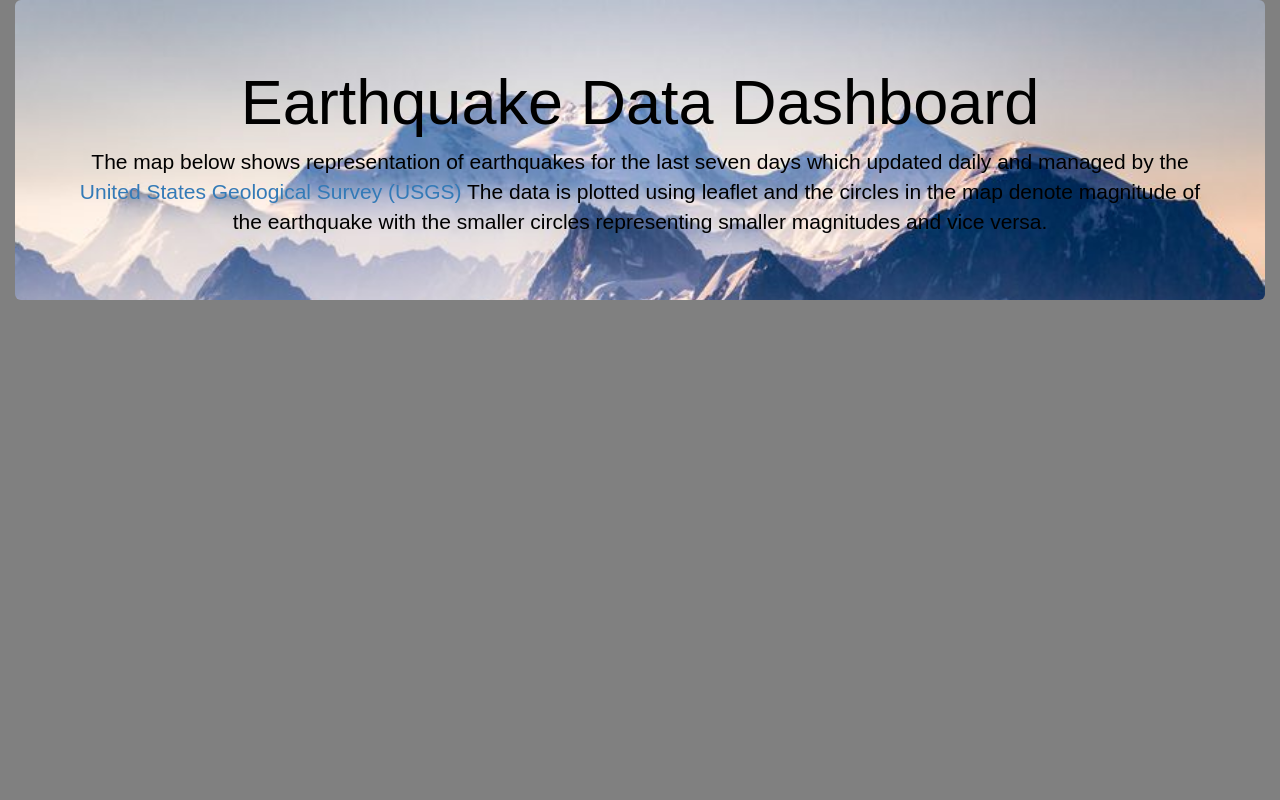
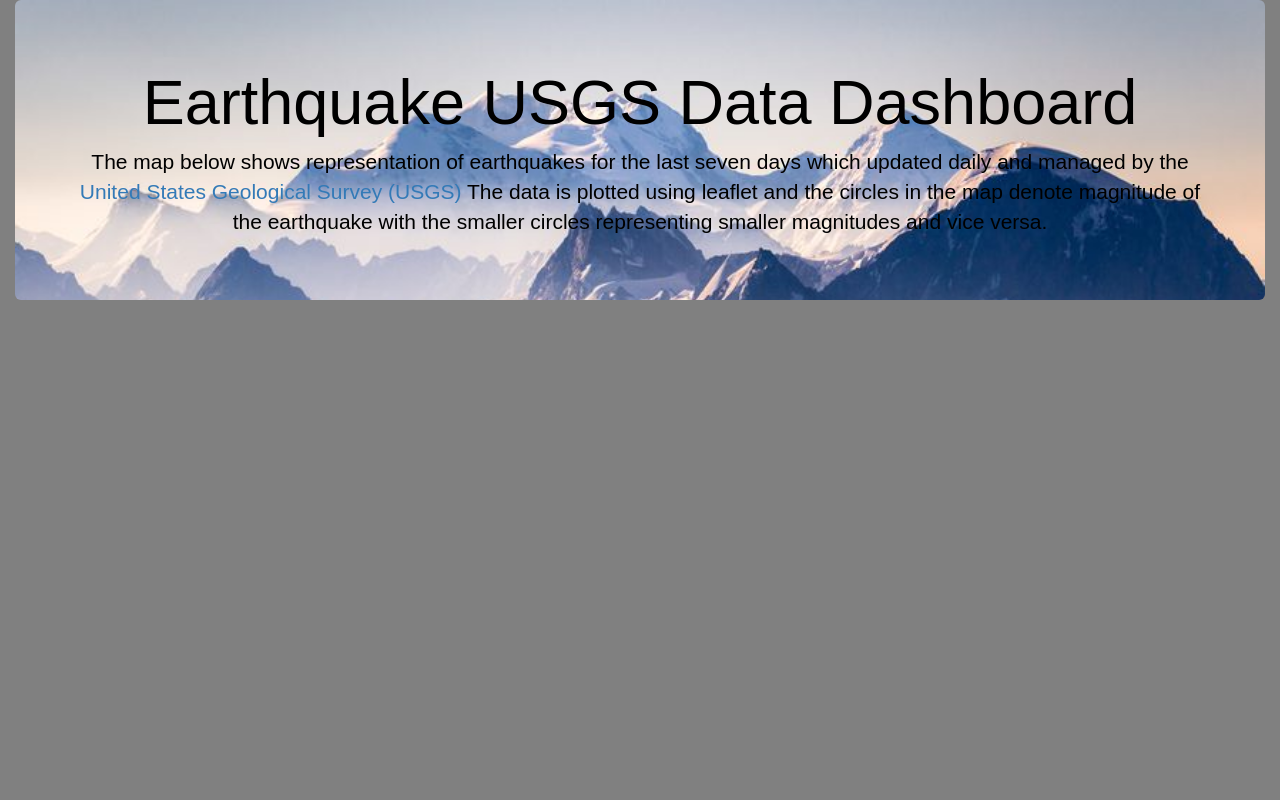
Before and after one commit to tolu1111/Data_Visualization_with_Leaflet, a plain HTML site: page index.html in a window 1280 px wide. Shown: the top 800 px of the page. Drawn offline with nearby package versions, Linux system fonts and the light colour scheme; no server answers; a script that the page names is missing.

Commit message:
HTML edit

```diff
--- a/index.html
+++ b/index.html
@@ -19,7 +19,7 @@
 <body>
     <div class="container-fluid">
         <div class="jumbotron text-center">
-            <h1>Earthquake Data Dashboard</h1>
+            <h1>Earthquake USGS Data Dashboard</h1>
             <p>The map below shows representation of earthquakes for the last seven days which updated daily and managed by the
                 <a href="https://earthquake.usgs.gov/" target="_blank">United States Geological Survey (USGS)</a>
                 The data is plotted using leaflet and the circles in the map denote magnitude of the earthquake with the smaller circles
```
